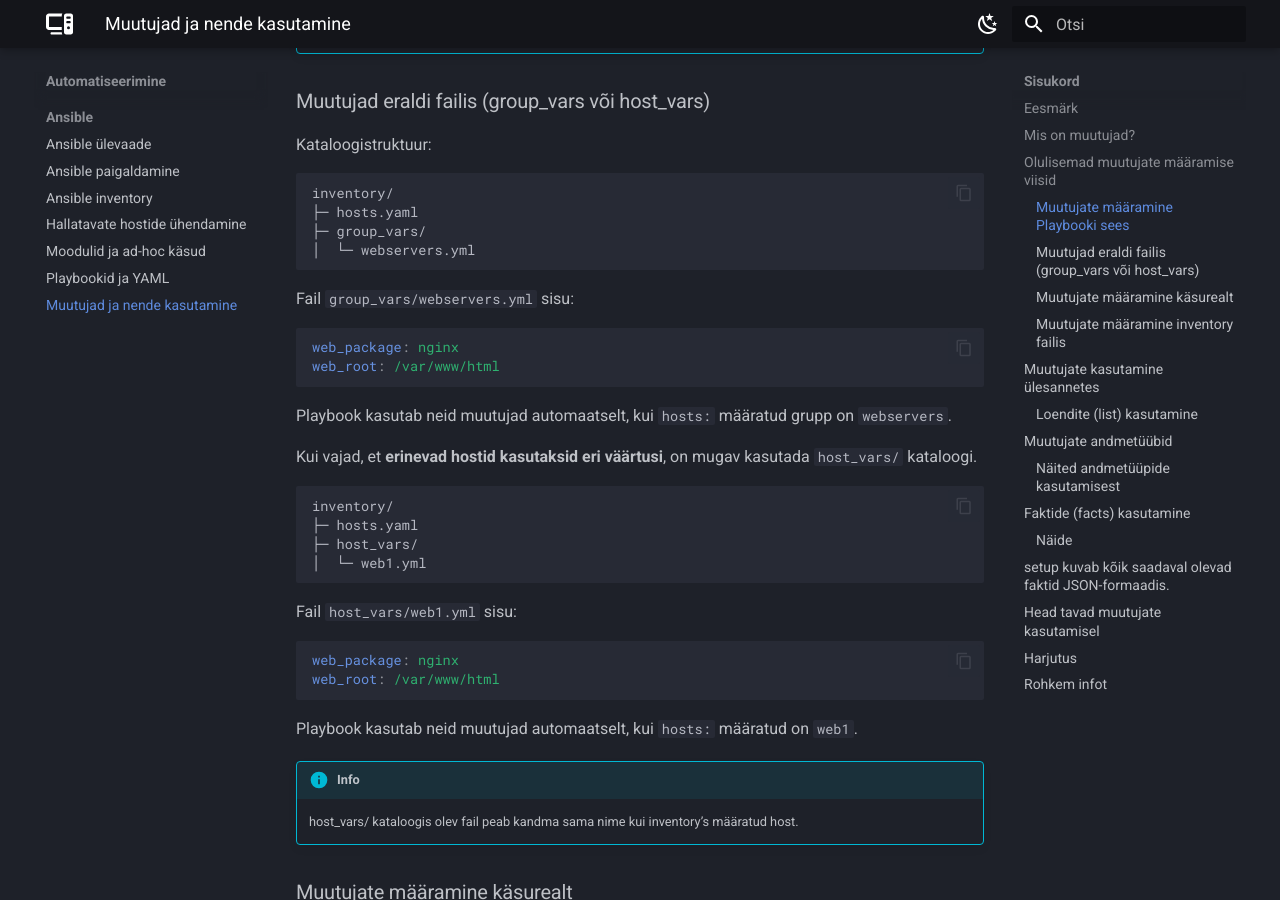
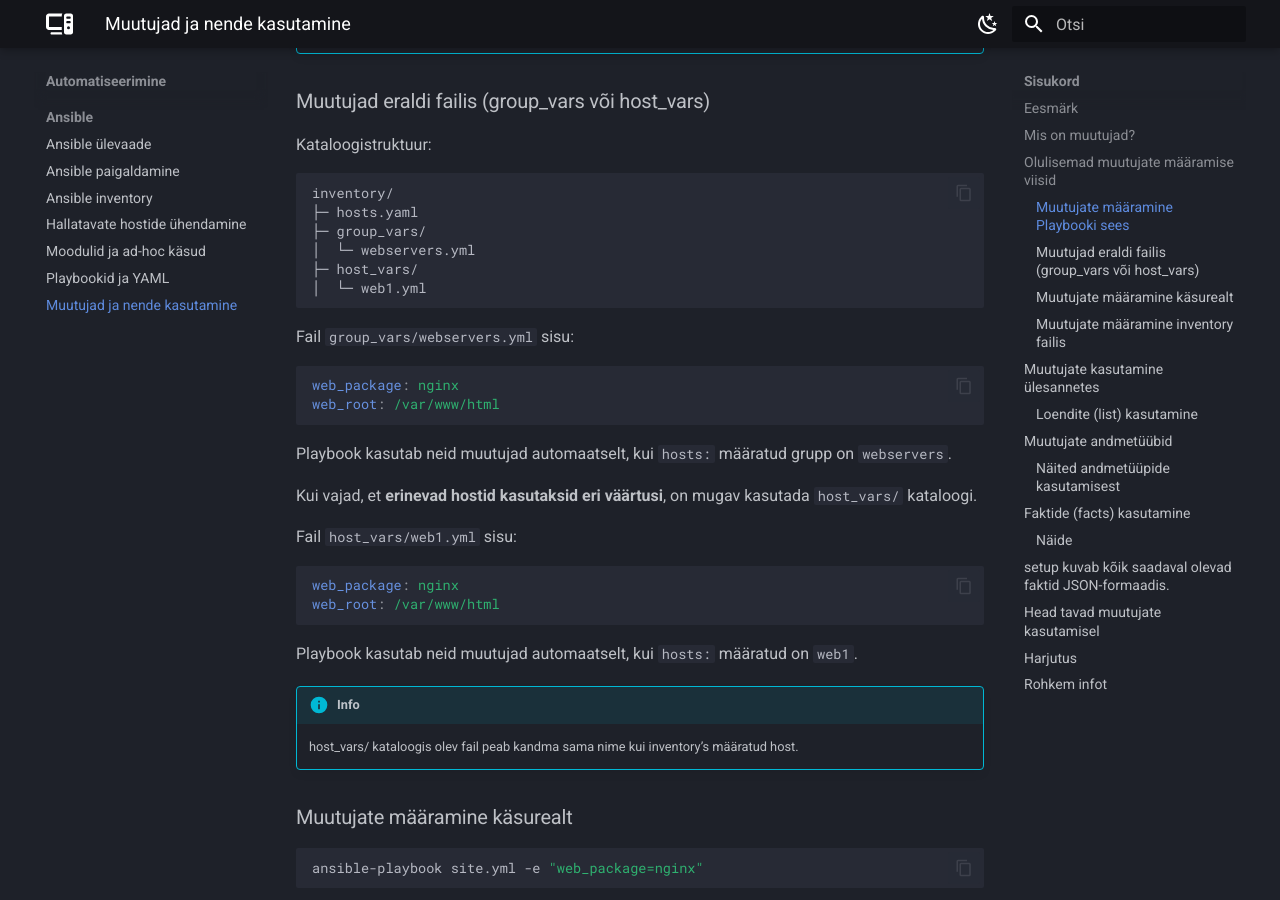
Before and after one commit to priitpaap/priitpaap.github.io, an MkDocs documentation site: the page built from docs/ansible/ansiblevars.md, in a window 1280 px wide and 900 px high, scrolled down 2062 px. Built offline with MkDocs 1.6.1 and Material for MkDocs 9.7.7, drawn with Linux system fonts in a browser that asks for light colours.

Commit message:
Update ansiblevars.md

````diff
--- a/docs/ansible/ansiblevars.md
+++ b/docs/ansible/ansiblevars.md
@@ -90,19 +92,11 @@ Playbook kasutab neid muutujad automaatselt, kui `hosts:` määratud grupp on `w
 
 Kui vajad, et **erinevad hostid kasutaksid eri väärtusi**, on mugav kasutada `host_vars/` kataloogi.
 
-```
-inventory/
-├─ hosts.yaml
-├─ host_vars/
-│  └─ web1.yml
-```
-
 Fail `host_vars/web1.yml` sisu:
 ```yaml
 web_package: nginx
 web_root: /var/www/html
 ```
-
 Playbook kasutab neid muutujad automaatselt, kui `hosts:` määratud on `web1`.
 
 !!! info
````
Also changed, not shown: other parts of docs/ansible/ansiblevars.md (+2 -0 lines).
